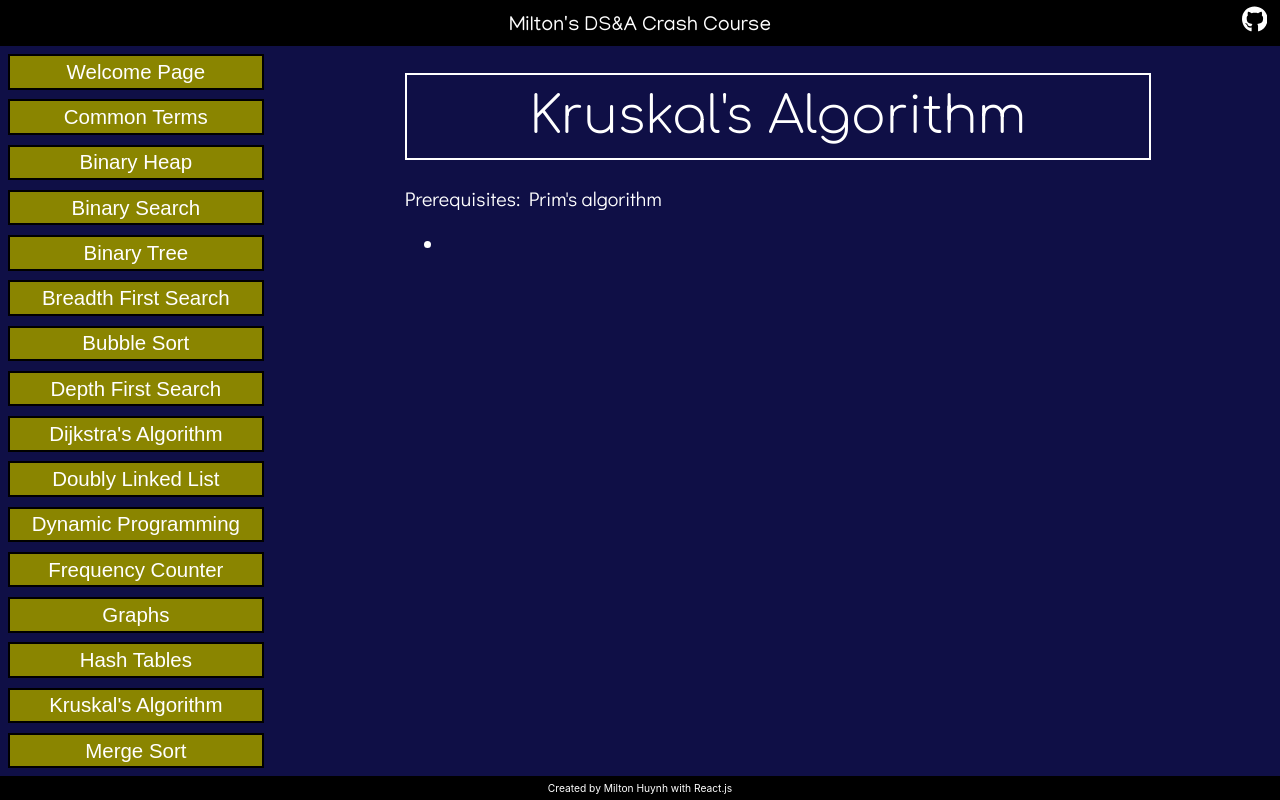
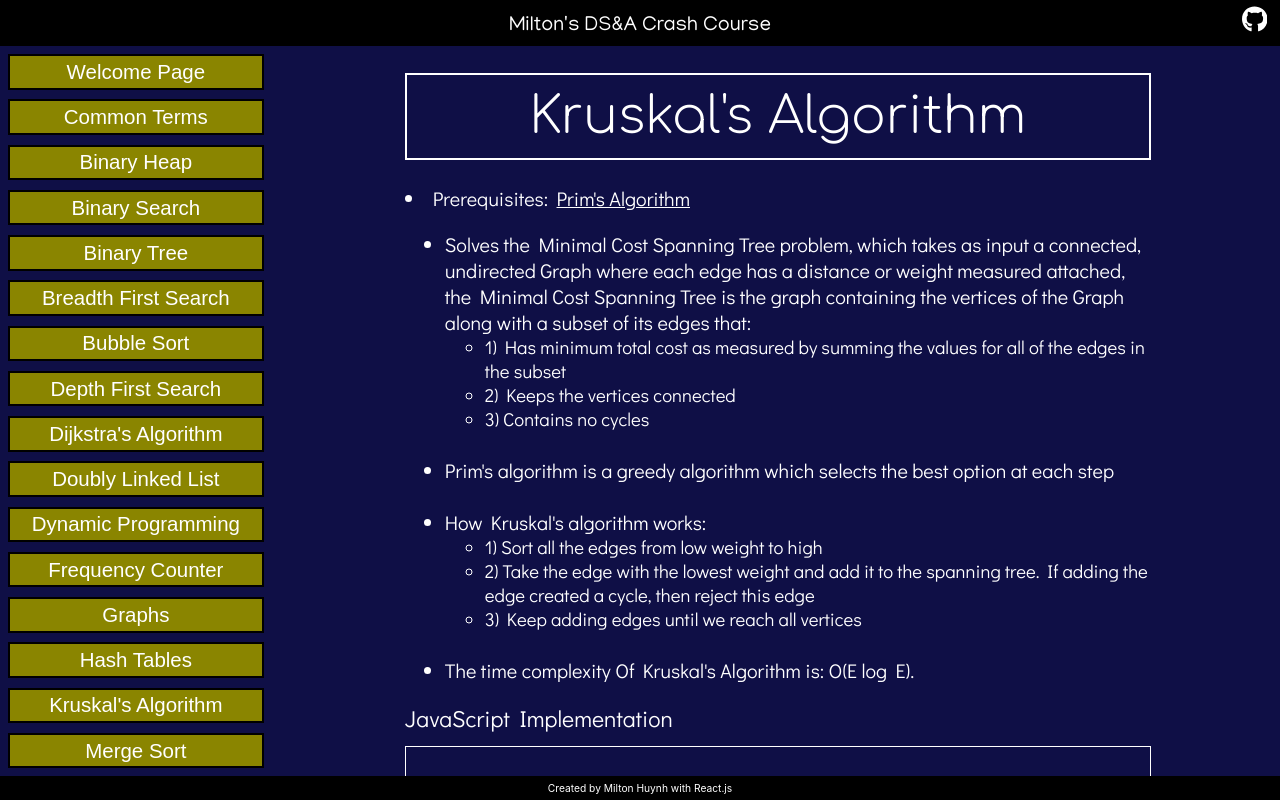
Before and after one commit to miltonhuynh/DSA-guide, a React (Create React App) app in the folder app/: page /DSA-guide/Kruskal in a window 1280 px wide. Built offline with nearby package versions, Linux system fonts and the light colour scheme; a web font is replaced by a local one.

Commit message:
Added Kruskal's page details

```diff
--- a/app/src/Concepts/Kruskal.js
+++ b/app/src/Concepts/Kruskal.js
@@ -1,15 +1,81 @@
 import React from 'react'
+import { useNavigate } from 'react-router-dom'
 
 export default function Kruskal() {
+
+  let navigate = useNavigate();
+
+  const Implementation =
+  `kruskalsMST() {
+    const MST = new Graph();
+    this.nodes.forEach(node => MST.addNode(node));
+    if (this.nodes.length === 0) {
+       return MST;
+    }
+
+    edgeQueue = new PriorityQueue(this.nodes.length * this.nodes.length);
+
+    for (let node in this.edges) {
+       this.edges[node].forEach(edge => {
+          edgeQueue.enqueue([node, edge.node], edge.weight);
+       });
+    }
+
+    let uf = new UnionFind(this.nodes);
+
+    while (!edgeQueue.isEmpty()) {
+       let nextEdge = edgeQueue.dequeue();
+       let nodes = nextEdge.data;
+       let weight = nextEdge.priority;
+
+       if (!uf.connected(nodes[0], nodes[1])) {
+          MST.addEdge(nodes[0], nodes[1], weight);
+          uf.union(nodes[0], nodes[1]);
+       }
+    }
+    return MST;
+ }`
 
   return (
     <div class="Concept_page">
       <div class="Concept_title">Kruskal's Algorithm</div>
       <div class="Container font-m">
-      Prerequisites: Prim's algorithm
+        <li>
+          Prerequisites:
+          <ref class="Link" onClick={() => navigate("../Prim")}> <u>Prim's Algorithm</u></ref>
+        </li>
         <ul>
-          <li></li>
+          <li>Solves the Minimal Cost Spanning Tree problem, which takes as input a connected, undirected Graph where each edge has a distance or weight measured attached, the Minimal Cost Spanning Tree is the graph containing the vertices of the Graph along with a subset of its edges that: </li>
+          <ul class="font-sm">
+            <li>1) Has minimum total cost as measured by summing the values for all of the edges in the subset</li>
+            <li>2) Keeps the vertices connected</li>
+            <li>3) Contains no cycles</li>
+          </ul>
+          <br/>
+          <li>Prim's algorithm is a greedy algorithm which selects the best option at each step</li><br/>
+          <li>
+            How Kruskal's algorithm works:
+            <ul class="font-sm">
+              <li>1) Sort all the edges from low weight to high</li>
+              <li>2) Take the edge with the lowest weight and add it to the spanning tree. If adding the edge created a cycle, then reject this edge</li>
+              <li>3) Keep adding edges until we reach all vertices</li>
+            </ul>
+          </li><br/>
+          <li>The time complexity Of Kruskal's Algorithm is: O(E log E).</li>
         </ul>
+        <div class="font-l">JavaScript Implementation</div>
+        <div class="Code">
+          <pre>
+            <code>
+              {Implementation}
+            </code>
+          </pre>
+        </div>
+        <div class="font-l">LeetCode examples</div>
+          <div class="font-m indent">
+            <li><a class="Link-yellow" href="https://leetcode.com/problems/min-cost-to-connect-all-points/">Min Cost to Connect All Points [Medium]</a></li>
+            <li><a class="Link-red" href="https://leetcode.com/problems/find-critical-and-pseudo-critical-edges-in-minimum-spanning-tree/">Find Critical and Pseudo-Critical Edges in Minimum Spanning Tree [Hard]</a></li>
+        </div><br/>
       </div>
     </div>
   )
--- a/app/src/Concepts/Prim.js
+++ b/app/src/Concepts/Prim.js
@@ -66,9 +66,9 @@ export default function Prim() {
           <ul class="font-sm">
             <li>1) Has minimum total cost as measured by summing the values for all of the edges in the subset</li>
             <li>2) Keeps the vertices connected</li>
+            <li>3) Contains no cycles</li>
           </ul>
           <br/>
-          <li>The MCST contains no cycles. If a proposed MCST did have a cycle, a cheaper MCST could be had by removing any one of the edges in the cycle. Thus, the MCST is a free tree with |V|−1 edges. The name “minimum-cost spanning tree” comes from the fact that the required set of edges forms a tree, it spans the vertices (i.e., it connects them together), and it has minimum cost</li><br/>
           <li>Prim's algorithm is a greedy algorithm which selects the best option at each step, it always starts with a single node and it moves through several adjacent nodes, in order to explore all of the connected edges along the way.</li><br/>
           <li>
             We start from one vertex and keep adding edges with the lowest weight until we reach our goal.
```
